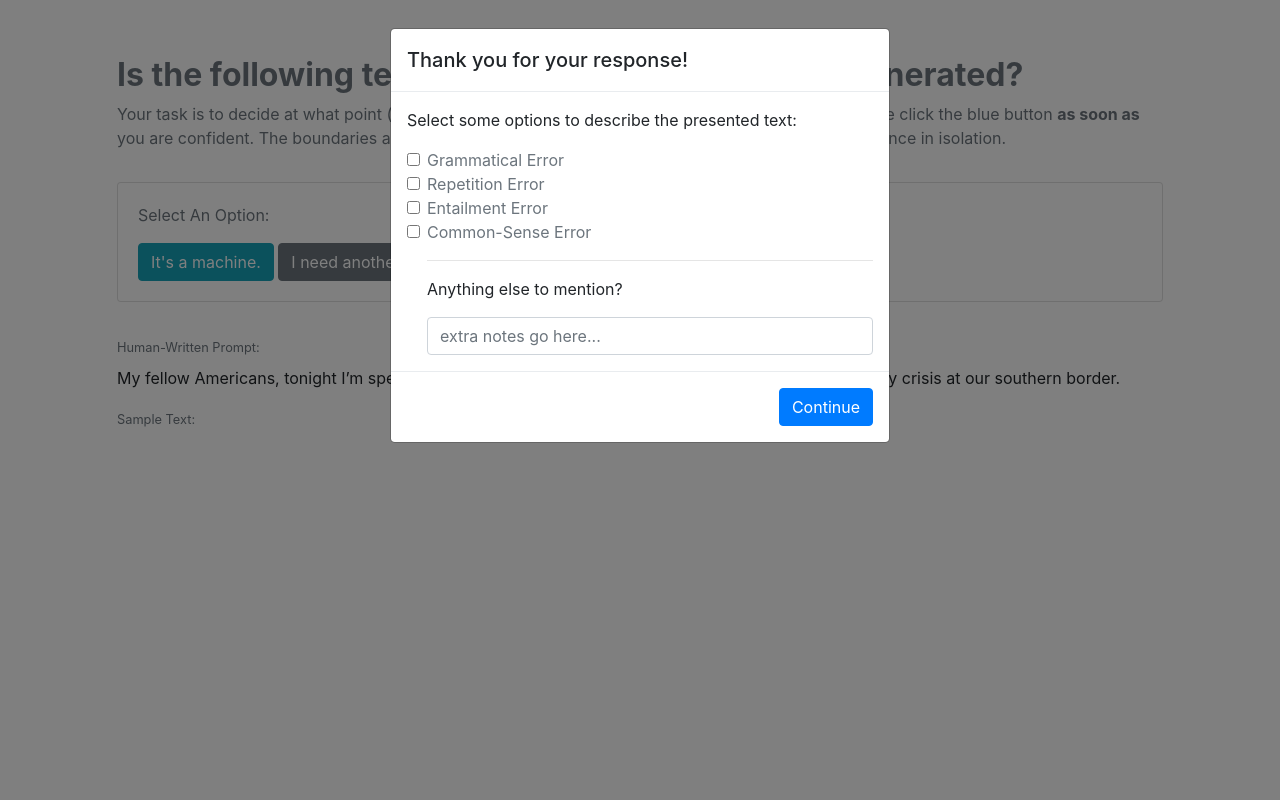
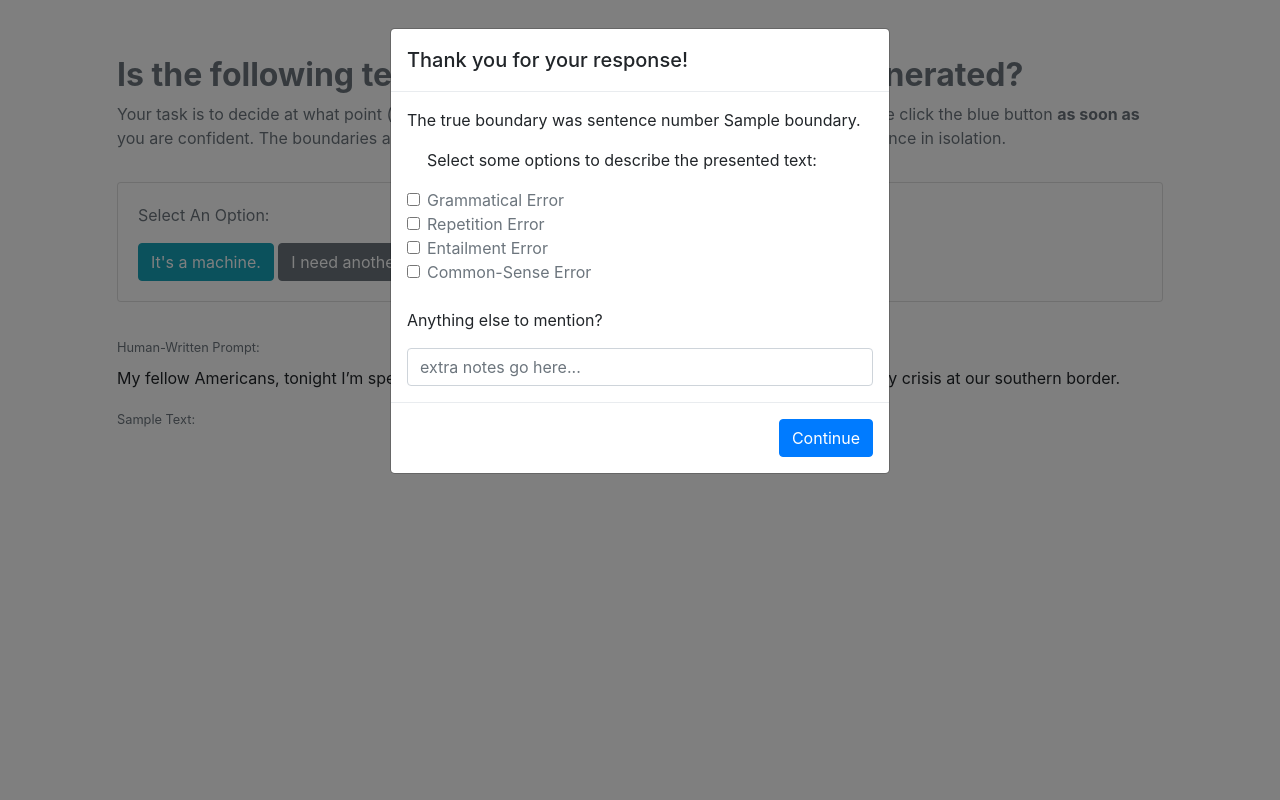
Before and after one commit to kirubarajan/roft, a Django app: template src/core/templates/annotate.html in a window 1280 px wide, after a click on "It's a machine.". Run offline with Django 3.2, Linux system fonts and the light colour scheme; data comes from the database, SQL or seed files in the repository; the template is opened without the code that fills it: values that come from a table or form of the project are taken from there, most other values are stand-ins (such as "Sample title", 1, 10 or a date in 2020); some libraries are stand-ins or nearby versions.

Commit message:
Add better annotation flow

```diff
--- a/src/core/templates/annotate.html
+++ b/src/core/templates/annotate.html
@@ -24,7 +24,7 @@
         $("#human").hide();
 
         sentences.forEach(sentence => {
-          const card = '<div class="card" style="margin-bottom: 0.5rem"> <div class="card-body">' + sentence +  '.</div> </div> ';
+          const card = '<div class="card" style="margin-bottom: 0.5rem"> <div class="card-body">' + sentence +  '</div> </div> ';
           cards_html += card;
         });
 
@@ -52,7 +52,7 @@
 
         $("#human").click(function() {
           current_sentence = -1;
-          $(".modal-body").hide()
+          $(".form-check").hide();
         });
 
         // processing annotator decision
@@ -70,8 +70,6 @@
           $('input[type=checkbox]').each(function() {
             this.checked = false;
           });
-
-          console.log("got here")
 
           // make ajax request to log annotation
           const url = '{% url "save" %}';
@@ -138,11 +136,12 @@
             <div class="modal-dialog" role="document">
               <div class="modal-content">
                 <div class="modal-header">
-                  <h5 class="modal-title" id="exampleModalLabel">Thank you for your response!</h5>
+                  <h5 class="modal-title" id="exampleModalLabel">Thank you for your response!</h5> <br />
                 </div>
                 <div class="modal-body">
-                  <p>Select some options to describe the presented text:</p>
+                  <p>The true boundary was sentence number {{boundary}}.</p>
                   <form class="form-check">
+                    <p>Select some options to describe the presented text:</p>
                     <input type="checkbox" class="form-check-input" id="grammar">
                     <label class="form-check-label text-muted" for="grammar">Grammatical Error</label>
                     <br />
@@ -154,10 +153,10 @@
                     <br />
                     <input type="checkbox" class="form-check-input" id="sense">
                     <label class="form-check-label text-muted" for="sense">Common-Sense Error</label>
-                    <hr />
-                    <p>Anything else to mention?</p>
-                    <input type="text" id="note" class="form-control" placeholder="extra notes go here..." aria-label="note" aria-describedby="basic-addon1">
                   </form>
+                  <br />
+                  <p>Anything else to mention?</p>
+                  <input type="text" id="note" class="form-control" placeholder="extra notes go here..." aria-label="note" aria-describedby="basic-addon1">
                 </div>
                 <div class="modal-footer">
                   <button type="button" id="submit" data-toggle="modal" data-target="#exampleModal" class="btn btn-primary">Continue</button>
```
Also changed, not shown: src/core/views.py (+12 -5 lines).
